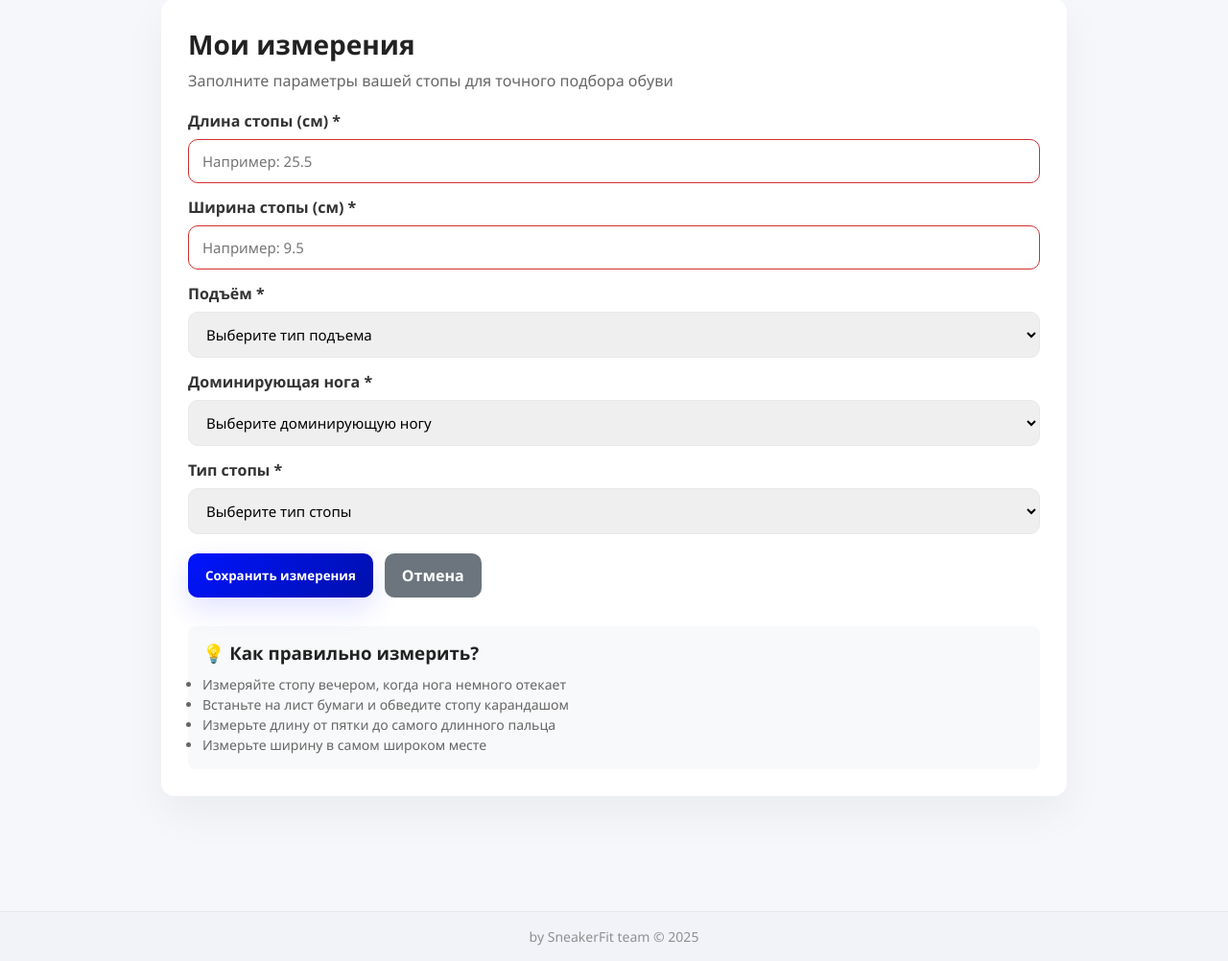
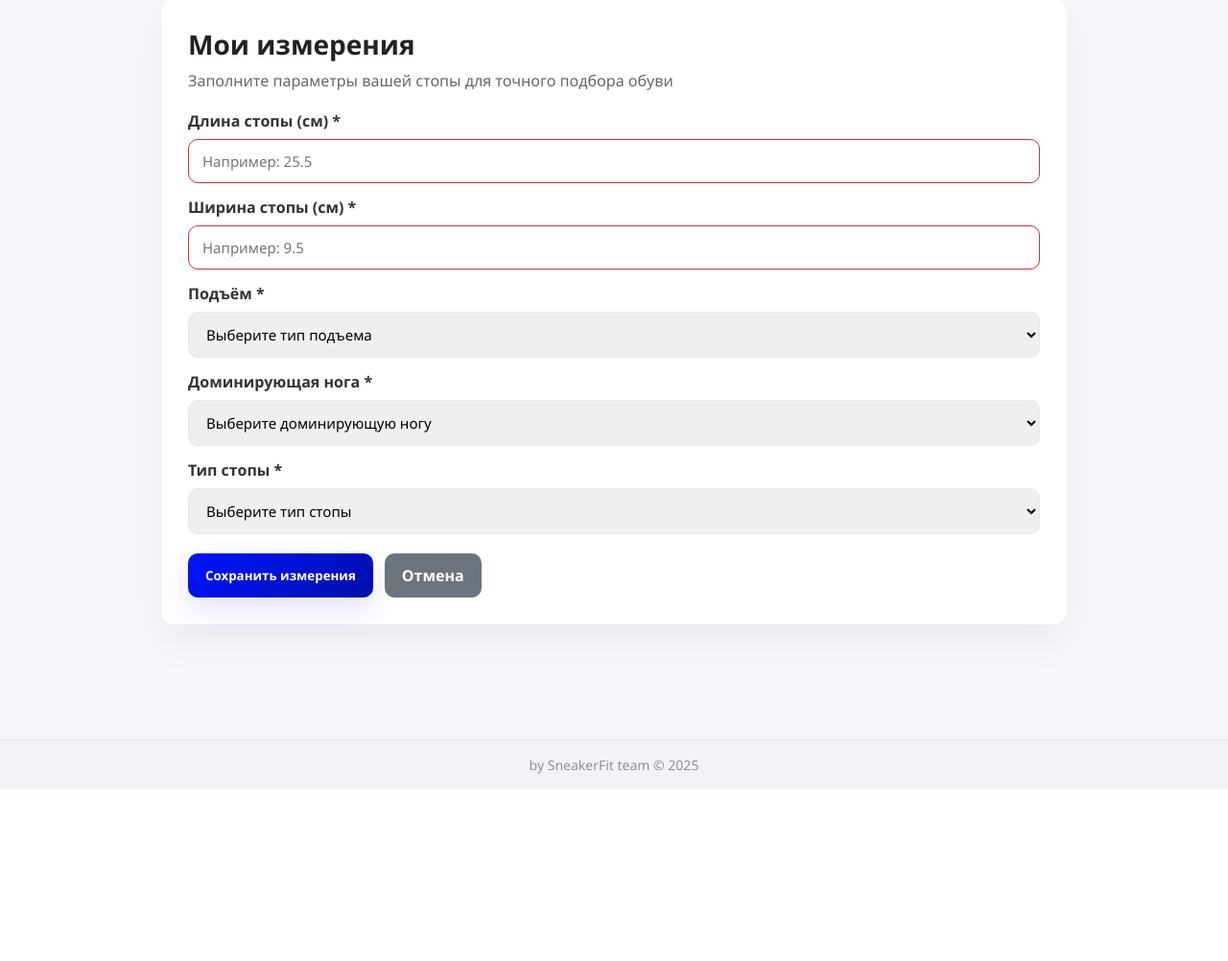
Before and after one commit to Lishankov/SneakerFit, a Flask app: template SneakerFit/templates/measure.html in a window 1280 px wide. Shown: the part 141-1143 px from the top of the page at 96% size. After the commit the page ends 948 px from the top, so only its background shows below. Run offline with Flask 3, Linux system fonts and the light colour scheme; the template is opened without the code that fills it, so the values that code supplies are empty.

Commit message:
last workadel progect

```diff
--- a/SneakerFit/templates/measure.html
+++ b/SneakerFit/templates/measure.html
@@ -95,16 +95,6 @@
                 <a href="/profile" class="btn btn-secondary" style="display:inline-block;">Отмена</a>
             </div>
         </form>
-
-        <div style="margin-top: 30px; padding: 15px; background: #f8f9fa; border-radius: 8px;">
-            <h3 style="margin-bottom: 10px;">💡 Как правильно измерить?</h3>
-            <ul style="color: #666; font-size: 14px; line-height: 1.5;">
-                <li>Измеряйте стопу вечером, когда нога немного отекает</li>
-                <li>Встаньте на лист бумаги и обведите стопу карандашом</li>
-                <li>Измерьте длину от пятки до самого длинного пальца</li>
-                <li>Измерьте ширину в самом широком месте</li>
-            </ul>
-        </div>
     </div>
 </div>
 </div>
```
